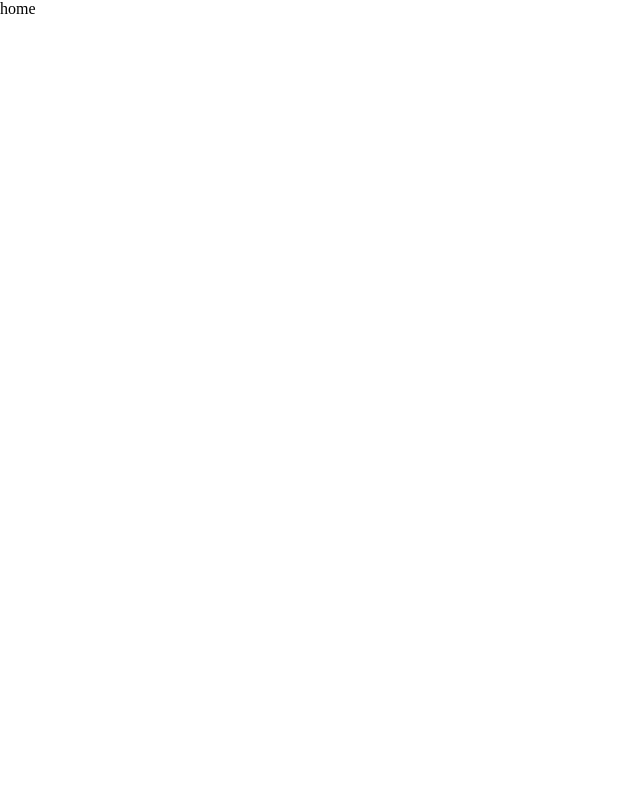
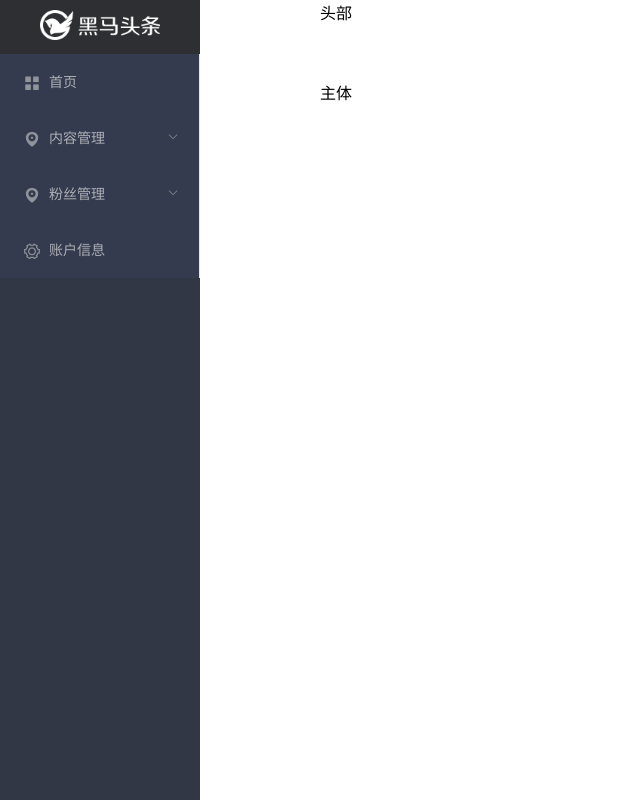
Before and after one commit to csu-anzai/toutiao, a Vue app: page /#/home in a window 1280 px wide. Shown: the whole page, without its empty margins (0-640 px from the left). Built offline with nearby package versions, Linux system fonts and the light colour scheme.

Commit message:
主页模块-左侧导航菜单

```diff
--- /dev/null
+++ b/src/components/layout-aside.vue
@@ -0,0 +1,62 @@
+<template>
+  <div class="layout-aside">
+    <div class="title">
+      <img src="../assets/img/logo_admin.png" alt />
+    </div>
+    <el-menu background-color="#353b4e" text-color="#adafb5">
+      <el-menu-item index="2">
+        <i class="el-icon-menu"></i>
+        <span slot="title">首页</span>
+      </el-menu-item>
+      <el-submenu>
+        <template slot="title">
+          <i class="el-icon-location"></i>
+          <span>内容管理</span>
+        </template>
+
+        <el-menu-item index="1-1">发布文章</el-menu-item>
+        <el-menu-item index="1-2">内容列表</el-menu-item>
+        <el-menu-item index="1-3">评论列表</el-menu-item>
+
+        <el-menu-item index="1-4-1">素材管理</el-menu-item>
+      </el-submenu>
+      <el-submenu>
+        <template slot="title">
+          <i class="el-icon-location"></i>
+          <span>粉丝管理</span>
+        </template>
+
+        <el-menu-item index="1-1">图文数据</el-menu-item>
+        <el-menu-item index="1-2">粉丝概况</el-menu-item>
+        <el-menu-item index="1-3">粉丝画像</el-menu-item>
+
+        <el-menu-item index="1-4-1">粉丝列表</el-menu-item>
+      </el-submenu>
+
+      <el-menu-item index="4">
+        <i class="el-icon-setting"></i>
+        <span slot="title">账户信息</span>
+      </el-menu-item>
+    </el-menu>
+  </div>
+</template>
+
+<script>
+export default {}
+</script>
+
+<style lang="less" scoped>
+.layout-aside {
+  width: 200px;
+  height: 100vh;
+  background-color: #323745;
+  .title {
+    text-align: center;
+    background: #2e2f32;
+    padding: 10px 0;
+    img {
+      height: 30px;
+    }
+  }
+}
+</style>
--- a/src/views/home/index.vue
+++ b/src/views/home/index.vue
@@ -1,9 +1,27 @@
 <template>
-  <div>home</div>
+  <!-- 外层容器 -->
+  <el-container>
+    <!-- 左侧导航 -->
+    <el-aside>
+      <layout-aside></layout-aside>
+    </el-aside>
+    <!-- 右侧 -->
+    <el-container>
+      <!-- 头部 -->
+      <el-header>头部</el-header>
+      <!-- 主体 -->
+      <el-main>主体</el-main>
+    </el-container>
+  </el-container>
 </template>
 
 <script>
-export default {}
+import layoutAside from '../../components/layout-aside.vue'
+export default {
+  components: {
+    'layout-aside': layoutAside
+  }
+}
 </script>
 
 <style>
```
